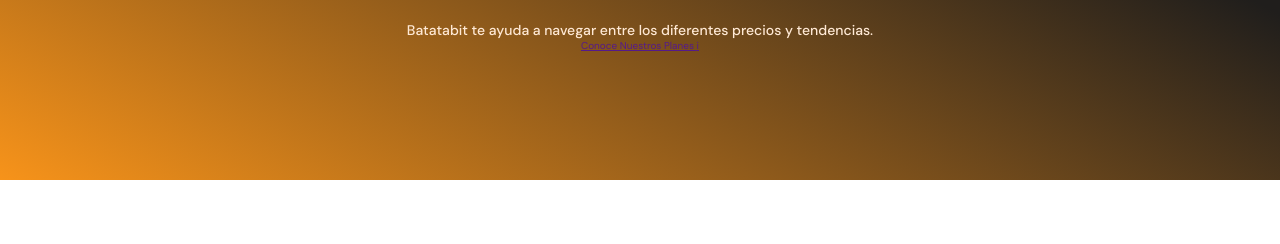
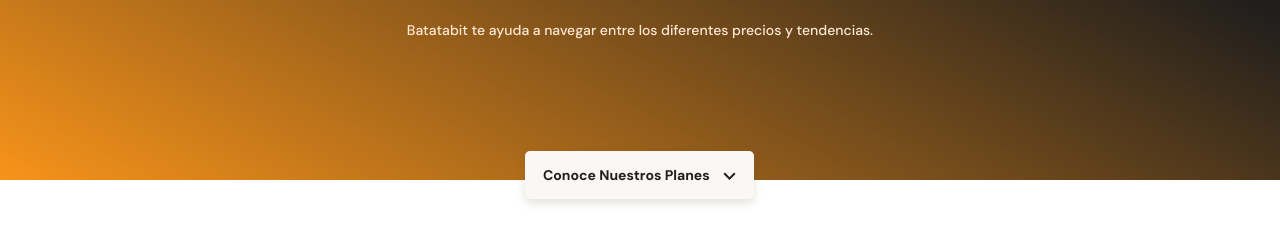
Before and after one commit to sayroback/ResponsiveDesign, a plain HTML site: page index.html in a window 1280 px wide. Shown: the part 154-398 px from the top of the page. Drawn offline with Linux system fonts and the light colour scheme.

Commit message:
Uso de position para botón flotante

```diff
--- a/index.html
+++ b/index.html
@@ -23,8 +23,8 @@
           tendencias.
         </p>
         <a href="" class="header--button"
-          >Conoce Nuestros Planes <span>i</span></a
-        >
+          >Conoce Nuestros Planes <span></span
+        ></a>
       </div>
     </header>
     <main>
--- a/styles.css
+++ b/styles.css
@@ -72,3 +72,31 @@ header img {
   line-height: 1.8rem;
   color: var(--soft-orange);
 }
+
+.header--title-container .header--button {
+  position: absolute; /* Nos permite usar top down left right*/
+  left: calc(50% - 115px);
+  top: 270px;
+  display: block;
+  margin-top: 35px;
+  padding: 15px;
+  width: 229px;
+  height: 48px;
+  background-color: var(--off-white);
+  /* Sombra */
+  box-shadow: 0px 4px 8px rgba(89, 73, 30, 0.16);
+  border: none;
+  border-radius: 5px;
+  font-size: 1.4rem;
+  font-weight: bold;
+  text-decoration: none;
+  color: var(--black);
+}
+
+.header--button span {
+  display: inline-block;
+  width: 13px;
+  height: 8px;
+  margin-left: 10px;
+  background-image: url(assets/icon/arrow-menu.svg);
+}
```
